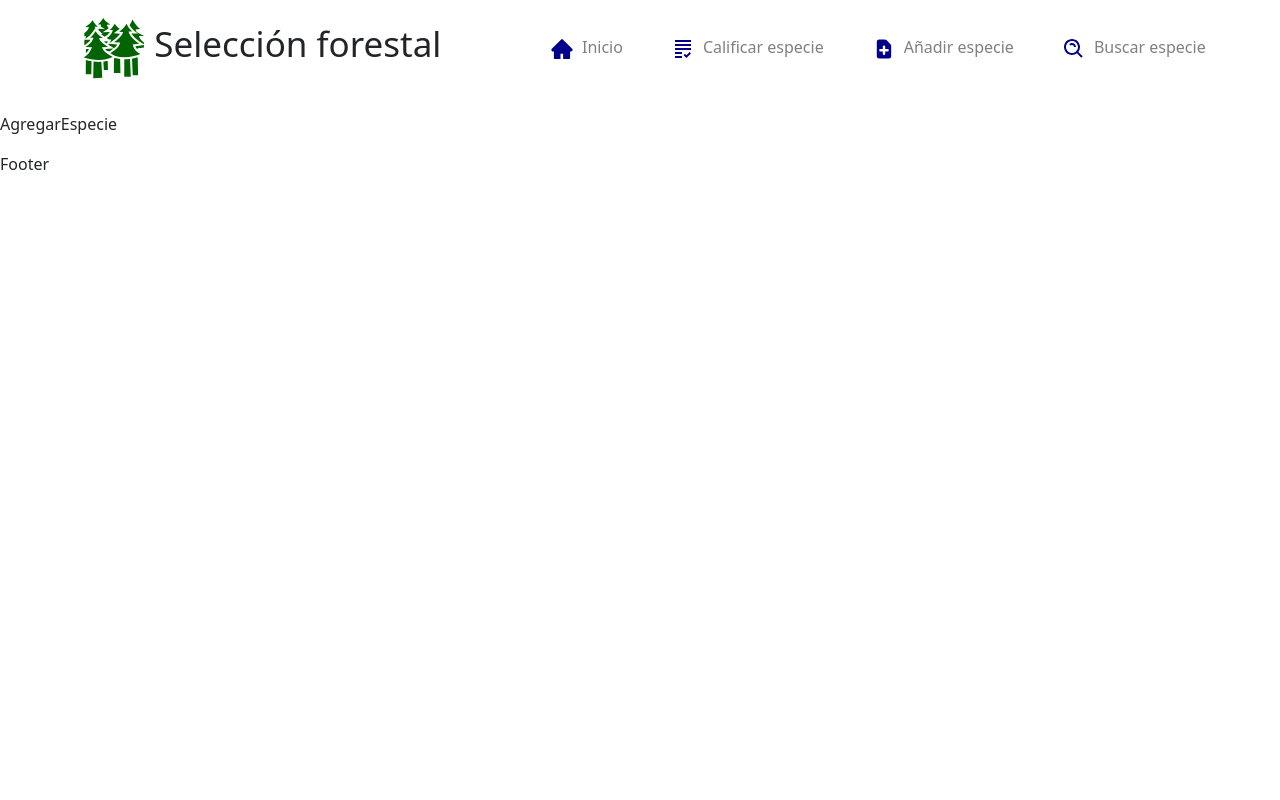
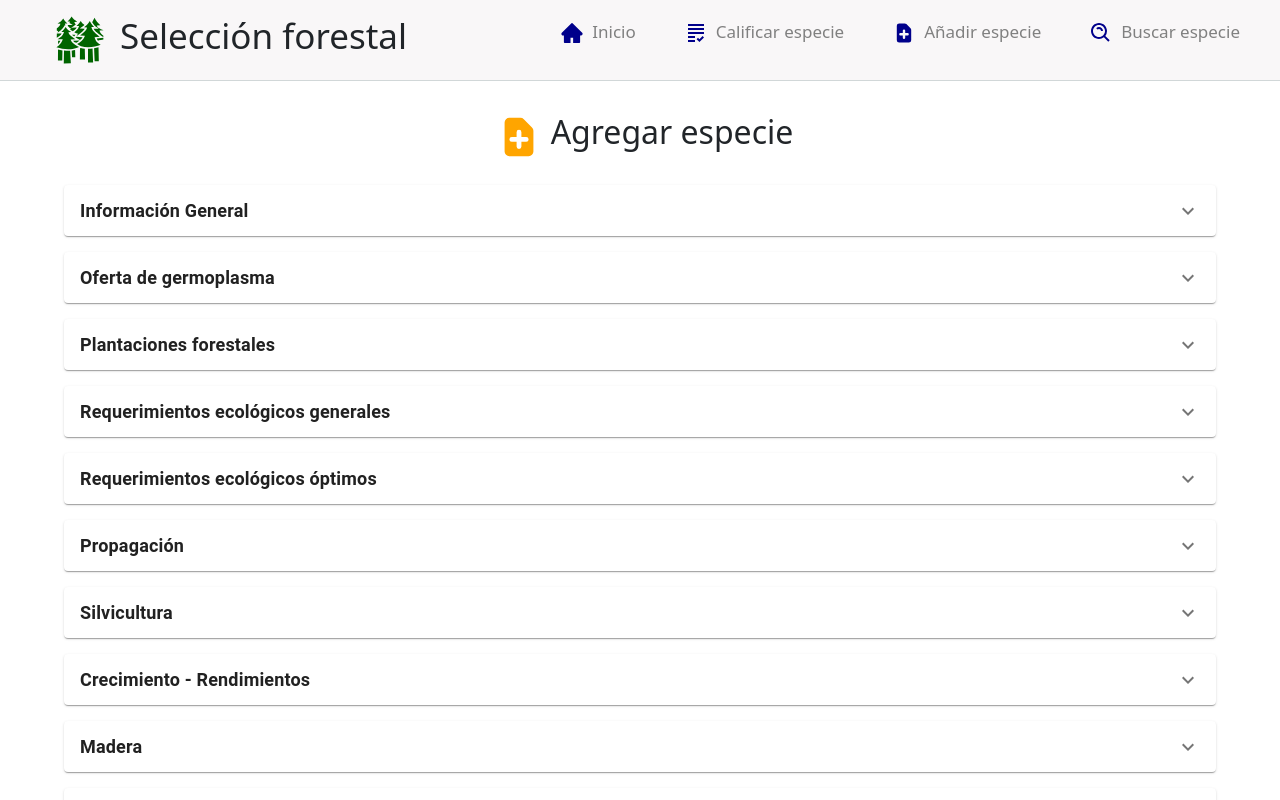
Before and after one commit to jsmendozap/PlantSelection, a React (Create React App) app: page /agregar in a window 1280 px wide. Shown: the top 800 px of the page. Built offline with nearby package versions, Linux system fonts and the light colour scheme.

Commit message:
Página añadir especie y pequeñas modificaciones en componentes

```diff
--- a/package.json
+++ b/package.json
@@ -5,7 +5,9 @@
   "dependencies": {
     "@emotion/react": "^11.10.5",
     "@emotion/styled": "^11.10.5",
-    "@mui/material": "^5.10.12",
+    "@mui/icons-material": "^5.10.16",
+    "@mui/material": "^5.10.16",
+    "@mui/styled-engine-sc": "^5.10.16",
     "@testing-library/jest-dom": "^5.16.5",
     "@testing-library/react": "^13.4.0",
     "@testing-library/user-event": "^13.5.0",
@@ -15,6 +17,7 @@
     "react-icons": "^4.6.0",
     "react-router-dom": "^6.4.3",
     "react-scripts": "5.0.1",
+    "styled-components": "^5.3.6",
     "web-vitals": "^2.1.4"
   },
   "scripts": {
--- /dev/null
+++ b/src/Components/Acordion.jsx
@@ -0,0 +1,25 @@
+import React from 'react'
+import Accordion from '@mui/material/Accordion';
+import AccordionSummary from '@mui/material/AccordionSummary';
+import AccordionDetails from '@mui/material/AccordionDetails';
+import Typography from '@mui/material/Typography';
+import ExpandMoreIcon from '@mui/icons-material/ExpandMore';
+import Grupo from 'Components/Grupo'
+
+const Acordion = ({ titulo, contenido }) => {
+  return (
+    <div>
+        <Accordion style={{marginBottom: '2vh'}}>
+          <AccordionSummary expandIcon={<ExpandMoreIcon />}>
+            <Typography style={{fontWeight: 'bold', fontSize: 18}}>{titulo}</Typography>
+          </AccordionSummary>
+          <AccordionDetails>
+            <Typography>
+                <Grupo grupo={contenido} />
+            </Typography>
+          </AccordionDetails>
+        </Accordion>
+    </div> )
+}
+
+export default Acordion
--- /dev/null
+++ b/src/Components/Campos.js
@@ -0,0 +1,79 @@
+const general = [
+    [1.1, "cientifico", "Nombre científico", "simple"],
+    [1.2, "vulgar", "Nombre común", "simple"],
+    [1.3, "familia", "Familia", "simple"],
+    [1.4, "distribucion", "Distribución geográfica", "compuesto"],
+    [1.5, "fenologia", "Fenología", "Compuesto"],
+  ];
+
+const plantaciones = [
+  [2.1, "plantaciones_nacionales", "Plantaciones nacionales", "compuesto"],
+  [2.2, "plantaciones_departamentales", "Plantaciones departamentales", "compuesto"]
+];
+
+const germoplasma = [
+  [3.1, "jardin", "Jardin/Minijardín clonal", "compuesto"],
+  [3.2, "huerto_semillero", "Huerto semillero", "simple"],
+  [3.3, "rodal_semillero", "Rodal semillero", "simple"],
+  [3.4, "fuente_identificada", "Fuente identificada", "simple"]
+];
+
+const generales = [
+  [4.1, "precipitacion", "Precipitación promedio", "simple"],
+  [4.2, "distribucion_pp", "Distribución de la precipitación", "simple"],
+  [4.3, "distribucion_altitudinal", "Distribución altitudinal", "simple"],
+  [4.4, "temperatura", "Temperatura", "simple"],
+  [4.5, "ph", "pH del suelo", "simple"],
+  [4.6, "profundidad", "Profundidad del suelo", "simple"],
+  [4.7, "fertilidad", "Fertilidad del suelo", "compuesto"],
+  [4.8, "pendiente", "Pendiente", "simple"]
+];
+
+const optima = [
+  [5.1, "precipitacion_optima", "Precipitación promedio", "simple"],
+  [5.2, "distribucion_pp_optima", "Distribución de la precipitación", "simple"],
+  [5.3, "distribucion_altitudinal_optima", "Distribución altitudinal", "simple"],
+  [5.4, "temperatura_optima", "Temperatura", "simple"],
+  [5.5, "ph_optima", "pH del suelo", "simple"],
+  [5.6, "profundidad_optima", "Profundidad del suelo", "simple"],
+  [5.7, "fertilidad_optima", "Fertilidad del suelo", "compuesto"],
+  [5.8, "pendiente_optima", "Pendiente", "simple"]
+];
+
+const propagacion = [
+  [6.1, "p_germinacion", "Porcentaje de germinación", "simple"],
+  [6.2, "produccion_plantulas", "Tiempo de producción de plántulas", "simple"],
+  [6.3, "t_pregerminativo", "Tratamiento pregerminativo", "compuesto"]
+];
+
+const silvicultra = [
+  [7.1, "densidad", "Densidad de plantación", "simple"],
+  [7.2, "edad_podas", "Edad de podas", "simple"],
+  [7.3, "altura_podas", "Altura de podas", "simple"],
+  [7.4, "edad_raleo", "Edad del raleo", "simple"],
+  [7.5, "edad_raleo", "Densidad del raleo", "simple"],
+  [7.6, "edad_entresaca", "Edad de la entresaca", "simple"],
+  [7.7, "densidad_entresaca", "Densidad de la entresaca", "simple"],
+  [7.8, "relacion_dap_ht", "Relación DAP/Ht", "simple"],
+  [7.9, "turno", "Edad del turno", "simple"],
+  [7.101, "volumen_turno", "Volumen del turno", "simple"]
+];
+
+const crecimiento = [
+  [8.1, "ima", "Incremento medio anual", "simple"],
+  [8.2, "ica", "Incremento corriente anual", "simple"],
+  [8.3, "ecuacion", "Ecuaciones de crecimiento", "simple"],
+];
+
+const madera = [
+  [9.1, "uso", "Usos específicos", "compuesto"],
+  [9.2, "precio_madera_pie", "Precio de madera en pie", "simple"],
+  [9.3, "precio_madera_rolliza", "Precio de madera rolliza", "simple"],
+  [9.4, "precio_madera_dimensionada", "Precio de madera dimensionada", "simple"],
+];
+
+const plagas = [[10.1, "plagas", "Plagas y enfermedades", "compuesto"]];
+
+const bibliografia = [[11.1, "bibliografia", "Bibliografia", "compuesto"]];
+
+export { general, plantaciones, germoplasma, generales, optima, propagacion, silvicultra, crecimiento, madera, plagas, bibliografia };
--- a/src/Components/Formulario.js
+++ b/src/Components/Formulario.js
@@ -1,6 +1,6 @@
 const general = [
   [1.1, "Descripción taxonómica", 1, "Información general"],
-  [1.2, "Descripción geográfica", 1, "Información general"],
+  [1.2, "Distribución geográfica", 1, "Información general"],
   [1.3, "Fenología", 3, "Información general"],
 ];
 
@@ -12,7 +12,7 @@ const plantaciones = [
 const germoplasma = [
   [3.1, "Jardín y/o minijardín clonal", 5, "Oferta de germoplasma disponible"],
   [3.2, "Huerto semillero", 2, "Oferta de germoplasma disponible"],
-  [3.3, "Rodal semilelro", 2, "Oferta de germoplasma disponible"],
+  [3.3, "Rodal semillero", 2, "Oferta de germoplasma disponible"],
   [3.4, "Fuente identificada", 1, "Oferta de germoplasma disponible"],
 ];
 
@@ -54,8 +54,7 @@ const silvicultra = [
   [7.7, "Densidad de la entresaca", 4, "Silvicultura"],
   [7.8, "Relación DAP/Ht", 3, "Silvicultura"],
   [7.9, "Edad del turno", 2, "Silvicultura"],
-  [7.101, "Volumen del turno", 2, "Silvicultura"],
-  [7.11, "Relación DAP/Ht", 1, "Silvicultura"],
+  [7.101, "Volumen del turno", 2, "Silvicultura"]
 ];
 
 const crecimiento = [
--- /dev/null
+++ b/src/Components/Grupo.jsx
@@ -0,0 +1,17 @@
+import React from 'react'
+import Input from 'Components/Input'
+
+const Grupo = ({ grupo }) => {
+
+  return (
+    <div style={{display: 'grid', gridTemplateColumns: '70vh 70vh', justifyContent: 'space-evenly'}} >
+        {
+            grupo.map((el) => {
+                return <Input etiqueta={el[2]} nombre={el[1]} tipo={el[3]}/>
+            })
+        }
+    </div>
+  )
+}
+
+export default Grupo
--- a/src/Components/Header.jsx
+++ b/src/Components/Header.jsx
@@ -9,19 +9,18 @@ import { Link } from 'react-router-dom'
 const Header = () => {
 
   const estilos = {
-    height: "12vh",
+    height: "80px",
     display: "flex",
     alignItems: "center",
-    marginLeft: "5vh",
-    marginBottom: "2vh"
+    marginLeft: "5vh"
   }
 
-  const items = {marginRight: '5vh', fontSize: 16, cursor: 'pointer'}
+  const items = {marginRight: '5vh', fontSize: 17, cursor: 'pointer'}
 
   return (
-    <div style={{display: 'flex', justifyContent: 'space-around', alignItems: 'center'}}>
+    <div style={{display: 'flex', justifyContent: 'space-between', alignItems: 'center', backgroundColor: '#F9F7F8', marginBottom: '4vh', borderBottom: '1px solid #D1D7D8'}}>
       <div style={estilos}>
-        <GiForest style={{width: '10vh', height: '8vh', color: 'darkgreen'}}/>
+        <GiForest style={{width: '10vh', height: '50px', color: 'darkgreen'}}/>
         <h2 style={{font: 'VAG Rounded Light', fontSize: 35}}>
           Selección forestal
         </h2>
--- a/src/Pages/AgregarEspecie.jsx
+++ b/src/Pages/AgregarEspecie.jsx
@@ -1,9 +1,65 @@
-import React from 'react'
+//import Card from 'Components/Card'
+import React, { useRef } from 'react'
+import { HiDocumentAdd } from "react-icons/hi"
+import { general } from 'Components/Campos'
+import { plantaciones } from 'Components/Campos'
+import { germoplasma } from 'Components/Campos'
+import { generales } from 'Components/Campos'
+import Acordion from 'Components/Acordion'
+import { optima } from 'Components/Campos'
+import { propagacion } from 'Components/Campos'
+import { silvicultra } from 'Components/Campos'
+import { crecimiento } from 'Components/Campos'
+import { madera } from 'Components/Campos'
+import { plagas } from 'Components/Campos'
+import { bibliografia } from 'Components/Campos'
 
 const AgregarEspecie = () => {
+
+  const form = useRef()
+
+  const boton = {
+    width: '120px',
+    border: '1px solid gray',
+    borderRadius: '1vh',
+    backgroundColor: '#41297E',
+    color: 'white',
+    height: '40px',
+    marginBottom: '3vh'
+  }
+
+  const agregar = (e) => {
+
+    e.preventDefault()
+    const formData = new FormData(form.current)
+    const formProps = Object.fromEntries(formData)
+    console.log(formProps)
+  }
+
   return (
     <div>
-      <p>AgregarEspecie</p>
+      <div style={{display: 'flex', justifyContent: 'center', marginBottom: '3vh'}}>
+        <HiDocumentAdd style={{width: '8vh', height: '6vh', color: 'orange'}}/>
+        <h2>Agregar especie</h2>
+      </div>
+      <form ref={form} onSubmit={agregar} style={{textAlign: 'center'}}>
+        <div style={{display: 'flex', alignItems: 'center', flexDirection: 'column'}}>
+          <Acordion titulo='Información General' contenido={general}/>
+          <Acordion titulo='Oferta de germoplasma' contenido={germoplasma}/>
+          <Acordion titulo='Plantaciones forestales' contenido={plantaciones}/>
+          <Acordion titulo='Requerimientos ecológicos generales' contenido={generales}/>
+          <Acordion titulo='Requerimientos ecológicos óptimos' contenido={optima}/>
+          <Acordion titulo='Propagación' contenido={propagacion}/>
+          <Acordion titulo='Silvicultura' contenido={silvicultra}/>
+          <Acordion titulo='Crecimiento - Rendimientos' contenido={crecimiento}/>
+          <Acordion titulo='Madera' contenido={madera}/>
+          <Acordion titulo='Plagas y enfermedades' contenido={plagas}/>
+          <Acordion titulo='Bibliografia' contenido={bibliografia}/>
+        </div>
+        <button type='submit' style={boton}>
+          Guardar
+        </button>
+      </form>
     </div>
   )
 }
--- a/src/Pages/CalificarEspecie.jsx
+++ b/src/Pages/CalificarEspecie.jsx
@@ -14,6 +14,29 @@ import { plagas } from 'Components/Formulario'
 import { bibliografia } from 'Components/Formulario'
 
 const CalificarEspecie = () => {
+
+  const estilos = {
+    intro: {
+      height: "5vh",
+      backgroundColor: "#2c3e50",
+      borderTopLeftRadius: "10px",
+      borderTopRightRadius: "10px",
+      color: "white",
+      display: "flex",
+      alignItems: "center",
+      justifyContent: "center",
+      fontSize: 23
+    },
+    card: {
+    borderRadius: "10px",
+    width: "100%",
+    marginLeft: "15vh",
+    marginBottom: "3vh",
+    boxShadow: '0 4px 8px 0 rgba(0,0,0,0.2)',
+    transition: '0.3s'
+    }
+  }
+
   return (
     <div>
       <div style={{display: 'flex', justifyContent: 'center', marginBottom: '3vh'}}>
@@ -22,17 +45,17 @@ const CalificarEspecie = () => {
       </div>
       <div style={{display: 'flex'}}>
         <div>
-          <Card titulo="Información general" informacion={general} />
-          <Card titulo="Plantaciones forestales" informacion={plantaciones} />
-          <Card titulo="Oferta de germoplasma disponible" informacion={germoplasma} />
-          <Card titulo="Requerimientos ecológicos generales" informacion={generales} />
-          <Card titulo="Requerimientos ecológicos óptimos" informacion={especificos}/>
-          <Card titulo="Propagación" informacion={propagacion} />
-          <Card titulo="Silvicultura" informacion={silvicultra} />
-          <Card titulo="Crecimiento - Rendimientos" informacion={crecimiento} />
-          <Card titulo="Madera" informacion={madera} />
-          <Card titulo="Plagas y enfermedades" informacion={plagas} />
-          <Card titulo="Bibliografía" informacion={bibliografia} />
+          <Card titulo="Información general" informacion={general} estilos={estilos}/>
+          <Card titulo="Plantaciones forestales" informacion={plantaciones} estilos={estilos}/>
+          <Card titulo="Oferta de germoplasma disponible" informacion={germoplasma} estilos={estilos}/>
+          <Card titulo="Requerimientos ecológicos generales" informacion={generales} estilos={estilos}/>
+          <Card titulo="Requerimientos ecológicos óptimos" informacion={especificos} estilos={estilos}/>
+          <Card titulo="Propagación" informacion={propagacion} estilos={estilos}/>
+          <Card titulo="Silvicultura" informacion={silvicultra} estilos={estilos}/>
+          <Card titulo="Crecimiento - Rendimientos" informacion={crecimiento} estilos={estilos}/>
+          <Card titulo="Madera" informacion={madera} estilos={estilos}/>
+          <Card titulo="Plagas y enfermedades" informacion={plagas} estilos={estilos}/>
+          <Card titulo="Bibliografía" informacion={bibliografia} estilos={estilos}/>
         </div>
         <Resumen />
       </div>
```
Also changed, not shown: src/Components/Card.jsx (+9 -25 lines), src/Components/Input.jsx (added, +16 -0 lines), 1 other file (tests, documents, lock files or other folders).
